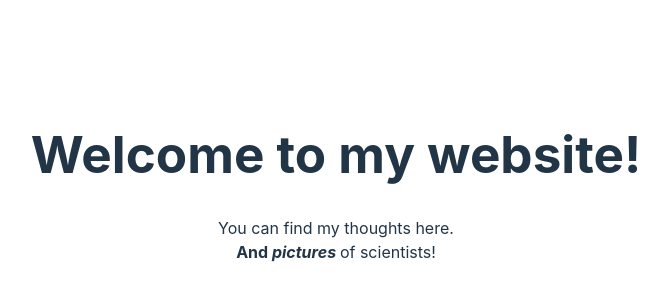
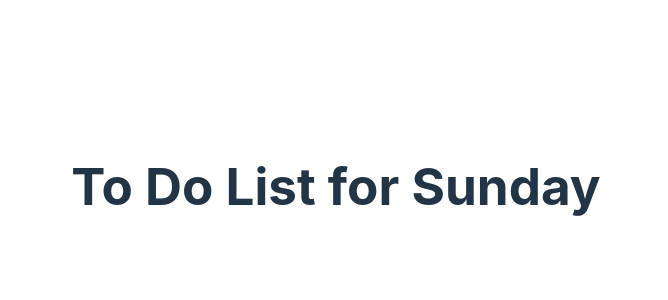
Before and after one commit to Aissablk/My-react-app, a React (Vite) app: page / in a window 1280 px wide. Shown: the part 214-514 px from the top of the page, without its empty margins (304-972 px from the left). Built offline with nearby package versions, Linux system fonts and the light colour scheme.

Commit message:
Using a single function instead of two to display the formatted date.

```diff
--- /dev/null
+++ b/src/Date.jsx
@@ -0,0 +1,29 @@
+function FormatDate() {
+    const today = new Date();
+  return (
+  <h1>
+    To Do List for {' '}
+    {new Intl.DateTimeFormat('en-US',{ weekday: 'long' }).format(today)}
+
+  </h1>
+  );
+}
+export default FormatDate;
+//export default function TodoList() {
+    //const today = new Date();
+    //return (
+      //<h1>
+        //To Do List for{' '}
+        //{new Intl.DateTimeFormat('en-US', { weekday: 'long' }).format(today)}
+      //</h1>
+    //);
+  //}
+
+
+///////////////
+//////export default function TodoList() {
+  ////////return (
+   /////// <h1>To Do List for {formatDate(today)}</h1>
+  ///);///////
+////}
+//////////////////
--- a/src/main.jsx
+++ b/src/main.jsx
@@ -6,10 +6,12 @@ import Greeting from "./Greeting.jsx"
 import Mydish from './My_dish.jsx'
 import Titlepage from './Title_page.jsx'
 import Convert from './Convert.jsx'
+import TodoList from './Date.jsx'
+import FormatDate from './Date.jsx'
 
 
 createRoot(document.getElementById('root')).render(
   <StrictMode>
-     <Convert />
+    <FormatDate />
   </StrictMode>,
 )
```
